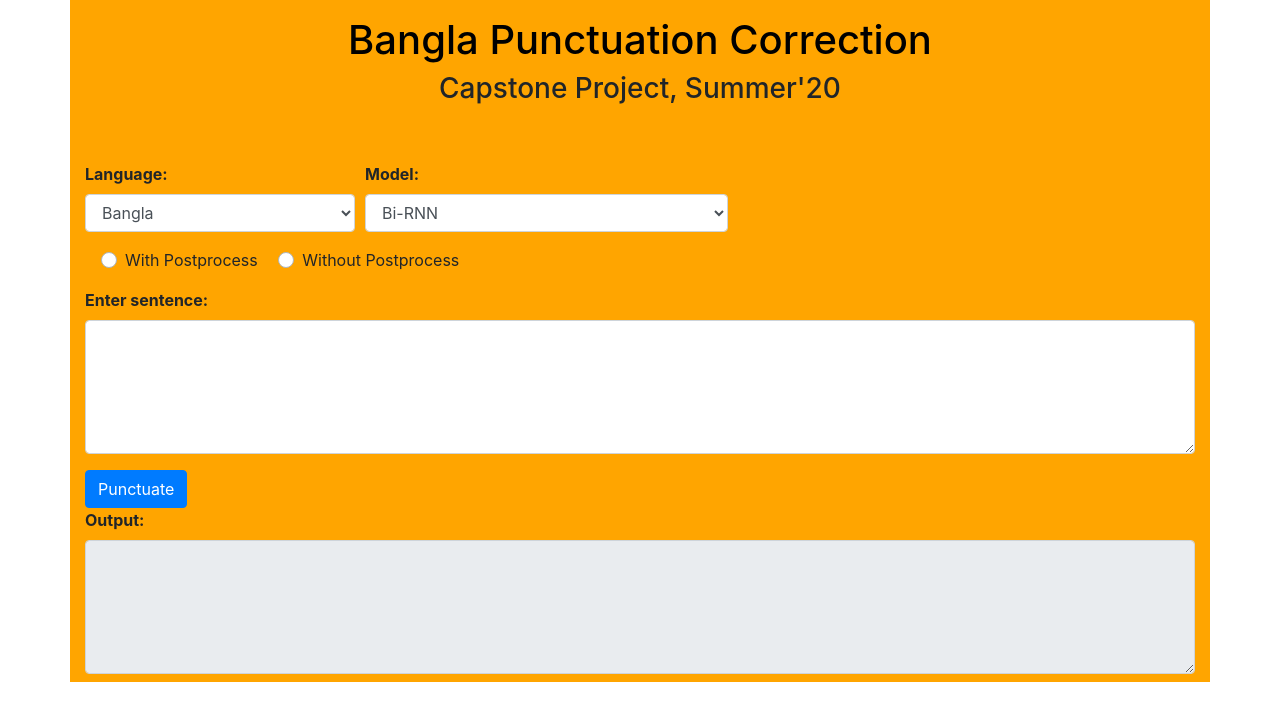
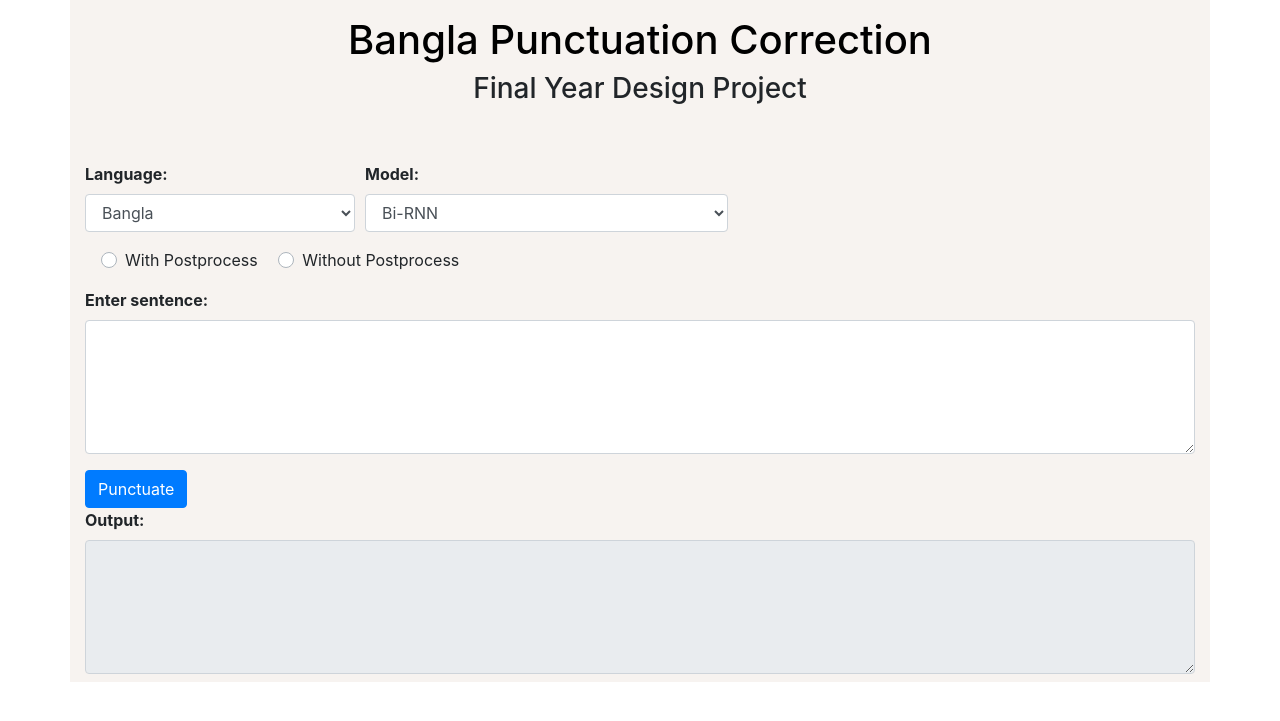
Before and after one commit to hrahmansha/Bangla-Punctuation-Corrector, a Flask app: page / in a window 1280 px wide. Shown: the top 721 px of the page. Run offline with Flask 2, Linux system fonts and the light colour scheme; some libraries are stand-ins or nearby versions.

Commit message:
modified homepage

```diff
--- a/templates/home.html
+++ b/templates/home.html
@@ -2,10 +2,10 @@
 
 
 {% block body %}
-	<div class='container' style='background-color:orange;'>
+	<div class='container' style='background-color:#f7f3f0;'>
 		<div>
 			<div class="d-flex justify-content-center pt-3" style="color: black;"><h1>Bangla Punctuation Correction </h1></div>
-			<div class="d-flex justify-content-center pb-5"><h3>Capstone Project, Summer'20 </h3></div>
+			<div class="d-flex justify-content-center pb-5"><h3>Final Year Design Project</h3></div>
 		</div>
 		<form method="post" id="form">
 			<div class="form-row">
@@ -80,8 +80,5 @@
 		    }
 
 
-
-
-		    //$('#form').on('submit', addSubmit);
 		</script>
 {% endblock %}
```
